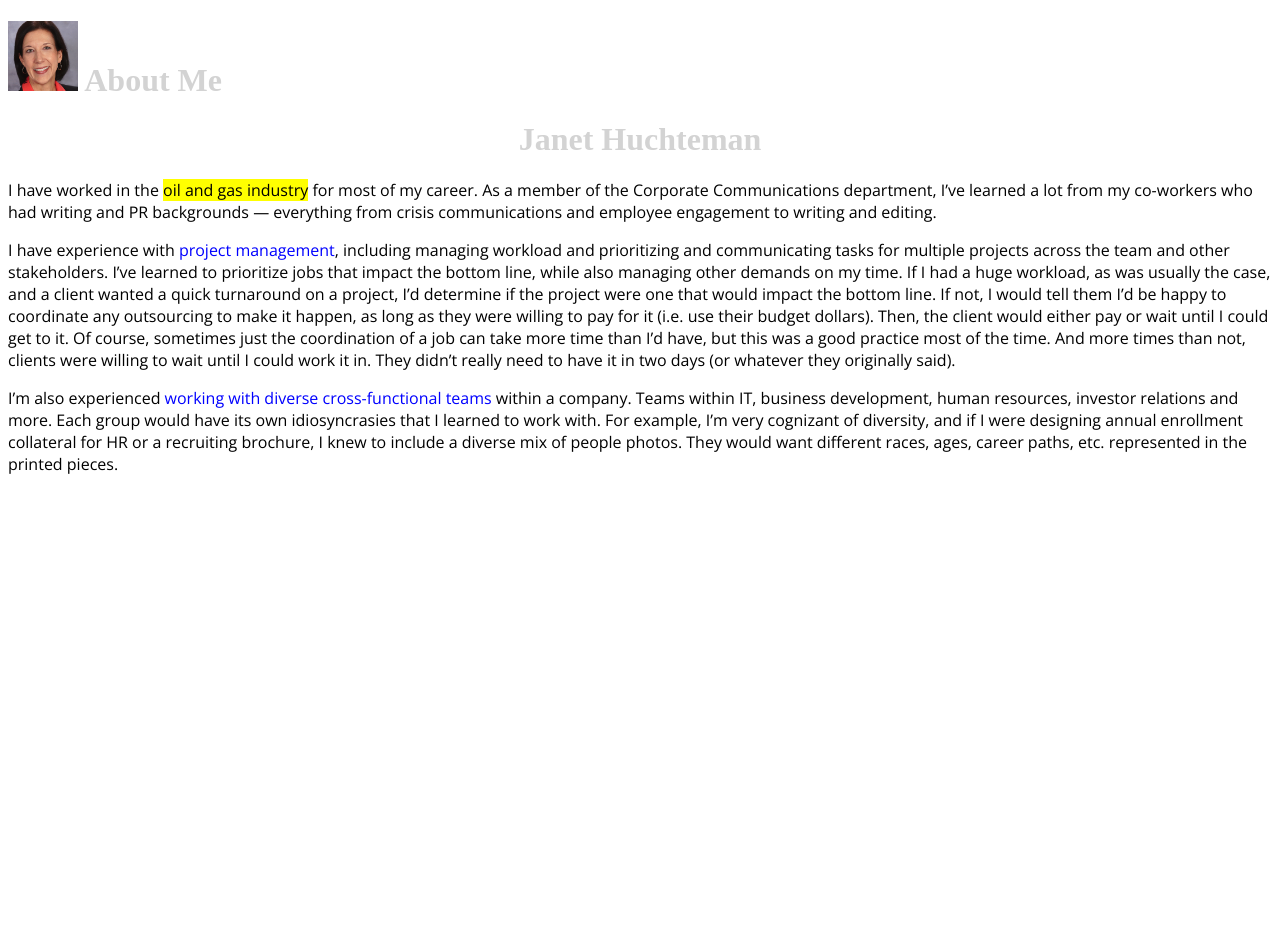
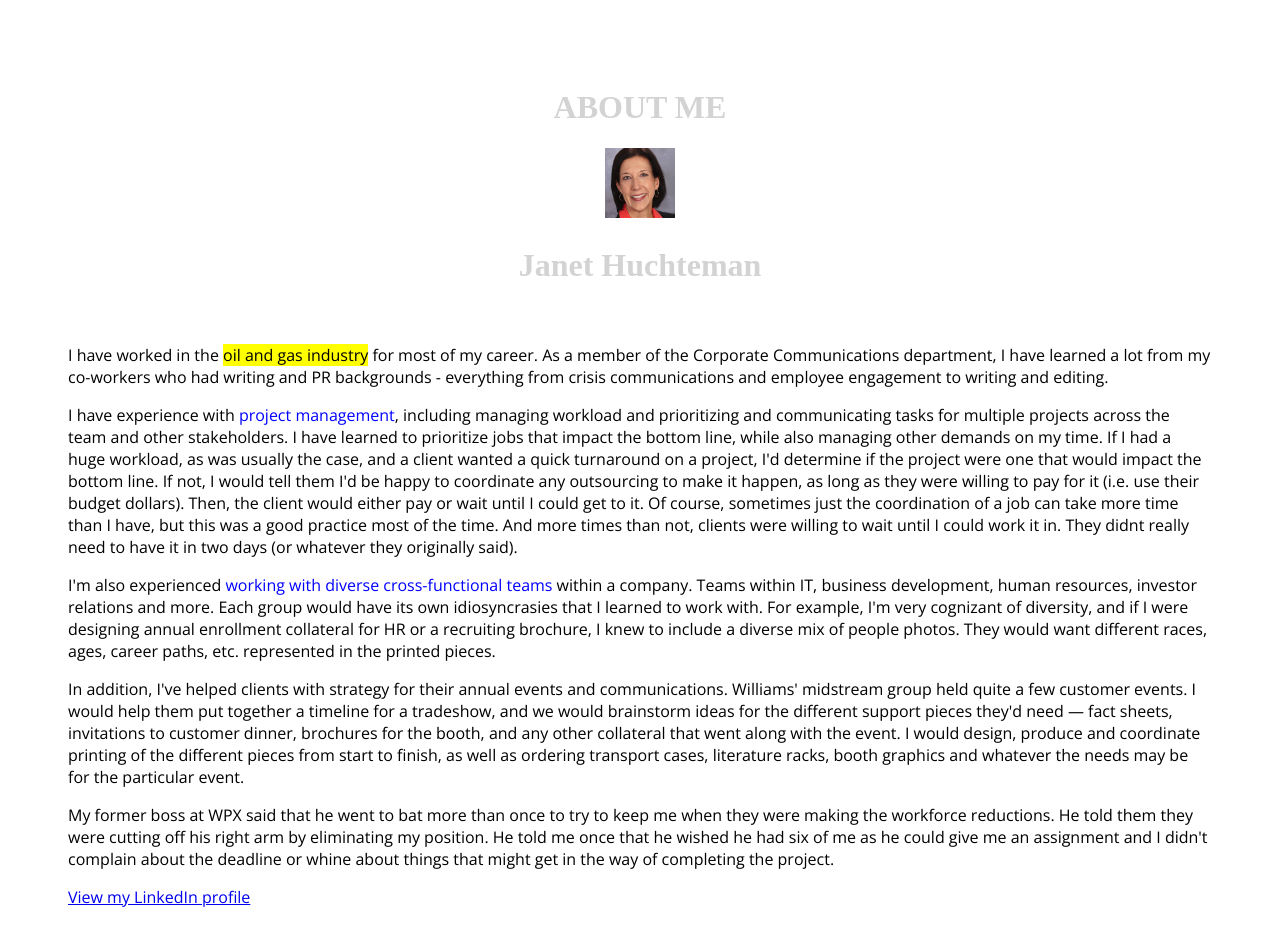
Before and after one commit to huchjan/Homework, a plain HTML site: page About Me/index.html in a window 1280 px wide. Before the commit the page ends 800 px from the top, so only its background shows below. Drawn offline with nearby package versions, Linux system fonts and the light colour scheme.

Commit message:
Changes during class
More changes to my profile

```diff
--- a/About Me/index.html
+++ b/About Me/index.html
@@ -1,19 +1,21 @@
 <!doctype html>
 <html>
     <head>
-        <title>About Me New</title>
+        <title>About Me</title>
         <link href='https://fonts.googleapis.com/css?family=Open+Sans' rel='stylesheet' />
         <style>
             body {
                 background-color: white;
                 color: black;
                 font-family: Open Sans, sans-serif;
+                padding: 60px;
             }
             h1 {
                 color: lightgray;
                 font-family: serif;
+
             }
-            span{
+            span {
                 background-color: white;
             }
             .highlight {
@@ -36,11 +38,16 @@
         </style>
     </head>
     <body>
-      <div><h1 ><img src="Huchteman_Aug2015.jpg" id="small-img"  />
-About Me</h1> </div>
+        <h1 class="name">ABOUT ME</h1>
+        <div><h1 class="name"><img src="Huchteman_Aug2015.jpg" id="small-img"> </h1></div>
         <h1 class="name">Janet Huchteman</h1>
-        <p>I have worked in the <span class="highlight">oil and gas industry</span> for most of my career. As a member of the Corporate Communications department, I’ve learned a lot from my co-workers who had writing and PR backgrounds — everything from crisis communications and employee engagement to writing and editing. </p>
+        <br>
+        <p>I have worked in the <span class="highlight">oil and gas industry</span> for most of my career. As a member of the Corporate Communications department, I have learned a lot from my co-workers who had writing and PR backgrounds - everything from crisis communications and employee engagement to writing and editing. </p>
 
-        <p>   I have experience with <span style="color:blue">project management</span>, including managing workload and prioritizing and communicating tasks for multiple projects across the team and other stakeholders. I’ve learned to prioritize jobs that impact the bottom line, while also managing other demands on my time. If I had a huge workload, as was usually the case, and a client wanted a quick turnaround on a project, I’d determine if the project were one that would impact the bottom line. If not, I would tell them I’d be happy to coordinate any outsourcing to make it happen, as long as they were willing to pay for it (i.e. use their budget dollars). Then, the client would either pay or wait until I could get to it. Of course, sometimes just the coordination of a job can take more time than I’d have, but this was a good practice most of the time. And more times than not, clients were willing to wait until I could work it in. They didn’t really need to have it in two days (or whatever they originally said). </p>
-                <p>I’m also experienced <span style="color:blue">working with diverse cross-functional teams </span>within a company. Teams within IT, business development, human resources, investor relations and more. Each group would have its own idiosyncrasies that I learned to work with. For example, I’m very cognizant of diversity, and if I were designing annual enrollment collateral for HR or a recruiting brochure, I knew to include a diverse mix of people photos. They would want different races, ages, career paths, etc. represented in the printed pieces.</p>
+        <p>   I have experience with <span style="color:blue">project management</span>, including managing workload and prioritizing and communicating tasks for multiple projects across the team and other stakeholders. I have learned to prioritize jobs that impact the bottom line, while also managing other demands on my time. If I had a huge workload, as was usually the case, and a client wanted a quick turnaround on a project, I'd determine if the project were one that would impact the bottom line. If not, I would tell them I'd be happy to coordinate any outsourcing to make it happen, as long as they were willing to pay for it (i.e. use their budget dollars). Then, the client would either pay or wait until I could get to it. Of course, sometimes just the coordination of a job can take more time than I have, but this was a good practice most of the time. And more times than not, clients were willing to wait until I could work it in. They didnt really need to have it in two days (or whatever they originally said). </p>
+                <p>I'm also experienced <span style="color:blue">working with diverse cross-functional teams </span>within a company. Teams within IT, business development, human resources, investor relations and more. Each group would have its own idiosyncrasies that I learned to work with. For example, I'm very cognizant of diversity, and if I were designing annual enrollment collateral for HR or a recruiting brochure, I knew to include a diverse mix of people photos. They would want different races, ages, career paths, etc. represented in the printed pieces.</p>
+      <p>In addition, I've helped clients with strategy for their annual events and communications. Williams' midstream group held quite a few customer events. I would help them put together a timeline for a tradeshow, and we would brainstorm ideas for the different support pieces they'd need — fact sheets, invitations to customer dinner, brochures for the booth, and any other collateral that went along with the event. I would design, produce and coordinate printing of the different pieces from start to finish, as well as ordering transport cases, literature racks, booth graphics and whatever the needs may be for the particular event.</p>
+<p>My former boss at WPX said that he went to bat more than once to try to keep me when they were making the workforce reductions. He told them they were cutting off his right arm by eliminating my position. He told me once that he wished he had six of me as he could give me an assignment and I didn't complain about the deadline or whine about things that might get in the way of completing the project.</p>
+
+        <p> <a href="https://www.linkedin.com/in/janethuchteman"> View my LinkedIn profile</a></p>
 </html>
```
